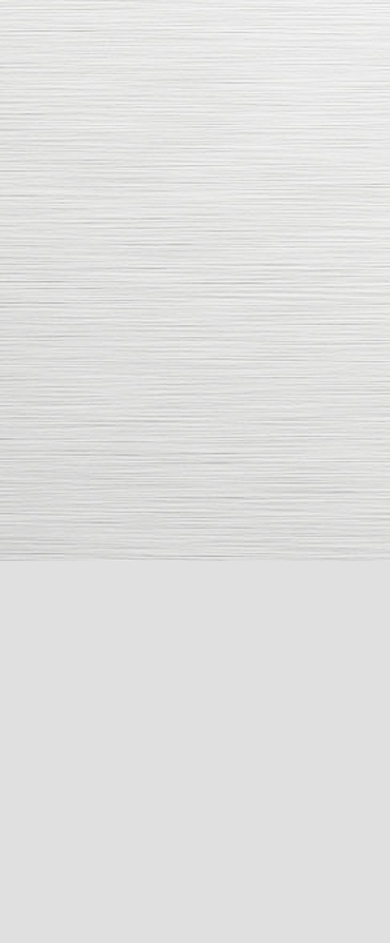
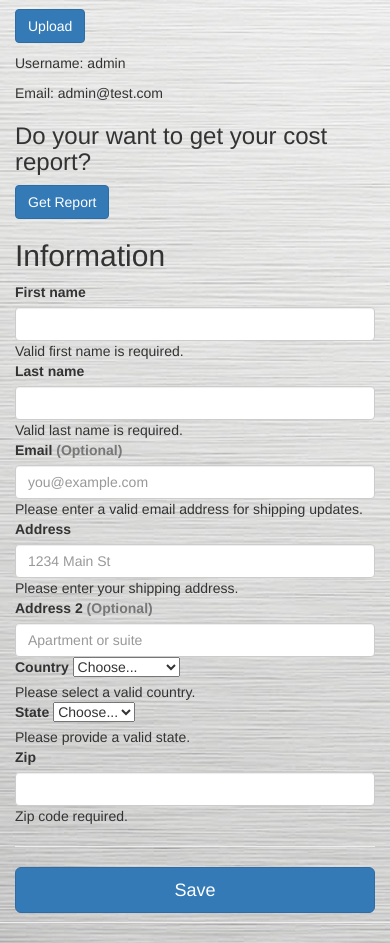
Before and after one commit to Snowna/Package, a Django app: page /package/index/profile/ in a window 390 px wide. Shown: the part 283-1226 px from the top of the page. Before the commit the page ends 844 px from the top, so only its background shows below. Run offline with Django 3.2, Linux system fonts and the light colour scheme; a user stored in the database is signed in; some libraries are stand-ins or nearby versions.

Commit message:
no report and function

```diff
--- a/package/templates/package/profile.html
+++ b/package/templates/package/profile.html
@@ -3,10 +3,94 @@
 
 {% block body %}
     <div class="container">
-        <div class="center-block" style="width:200px;">
-            <h1>Profile</h1>
-            <p>Username: {{ user }}</p>
-            <p>Email: {{ user.email }}</p>
+        <div class="row">
+            <div class="col-md-4 order-md-2 mb-4">
+                <h1>Profile</h1>
+                <div class="center-block">
+                    <img src="https://encrypted-tbn0.gstatic.com/images?q=tbn:ANd9GcTxCRAjhJlBRJuizzdFSr7y-z1-fLIc4egOaz5pH2MMrUjPoo8b"
+                         style="height: 120px">
+                </div>
+                <p></p>
+                <button class="btn btn-primary " type="submit">Upload</button>
+                <p></p>
+                <p>Username: {{ user }}</p>
+                <p>Email: {{ user.email }}</p>
+                <h3>Do your want to get your cost report?</h3>
+                 <input type="button" class="btn btn-primary" name="test" value="Get Report" onClick="window.location.href='{% url 'package:report' %}'">
+            </div>
+            <div class="col-md-8 order-md-1">
+                <h2 class="mb-3">Information</h2>
+                <form class="needs-validation" novalidate>
+                    <div class="row">
+                        <div class="col-md-6 mb-3">
+                            <label for="firstName">First name</label>
+                            <input type="text" class="form-control" id="firstName" placeholder="" value="" required>
+                            <div class="invalid-feedback">
+                                Valid first name is required.
+                            </div>
+                        </div>
+                        <div class="col-md-6 mb-3">
+                            <label for="lastName">Last name</label>
+                            <input type="text" class="form-control" id="lastName" placeholder="" value="" required>
+                            <div class="invalid-feedback">
+                                Valid last name is required.
+                            </div>
+                        </div>
+                    </div>
+                    <div class="mb-3">
+                        <label for="email">Email <span class="text-muted">(Optional)</span></label>
+                        <input type="email" class="form-control" id="email" placeholder="you@example.com">
+                        <div class="invalid-feedback">
+                            Please enter a valid email address for shipping updates.
+                        </div>
+                    </div>
+
+                    <div class="mb-3">
+                        <label for="address">Address</label>
+                        <input type="text" class="form-control" id="address" placeholder="1234 Main St" required>
+                        <div class="invalid-feedback">
+                            Please enter your shipping address.
+                        </div>
+                    </div>
+
+                    <div class="mb-3">
+                        <label for="address2">Address 2 <span class="text-muted">(Optional)</span></label>
+                        <input type="text" class="form-control" id="address2" placeholder="Apartment or suite">
+                    </div>
+
+                    <div class="row">
+                        <div class="col-md-5 mb-3">
+                            <label for="country">Country</label>
+                            <select class="custom-select d-block w-100" id="country" required>
+                                <option value="">Choose...</option>
+                                <option>United States</option>
+                            </select>
+                            <div class="invalid-feedback">
+                                Please select a valid country.
+                            </div>
+                        </div>
+                        <div class="col-md-4 mb-3">
+                            <label for="state">State</label>
+                            <select class="custom-select d-block w-100" id="state" required>
+                                <option value="">Choose...</option>
+                                <option>California</option>
+                            </select>
+                            <div class="invalid-feedback">
+                                Please provide a valid state.
+                            </div>
+                        </div>
+                        <div class="col-md-3 mb-3">
+                            <label for="zip">Zip</label>
+                            <input type="text" class="form-control" id="zip" placeholder="" required>
+                            <div class="invalid-feedback">
+                                Zip code required.
+                            </div>
+                        </div>
+                    </div>
+
+                    <hr class="mb-4">
+                    <button class="btn btn-primary btn-lg btn-block" type="submit">Save</button>
+                </form>
+            </div>
         </div>
-    </div>
 {% endblock %}
```
Also changed, not shown: package/templates/package/detail.html (+8 -4 lines), db.sqlite3.
